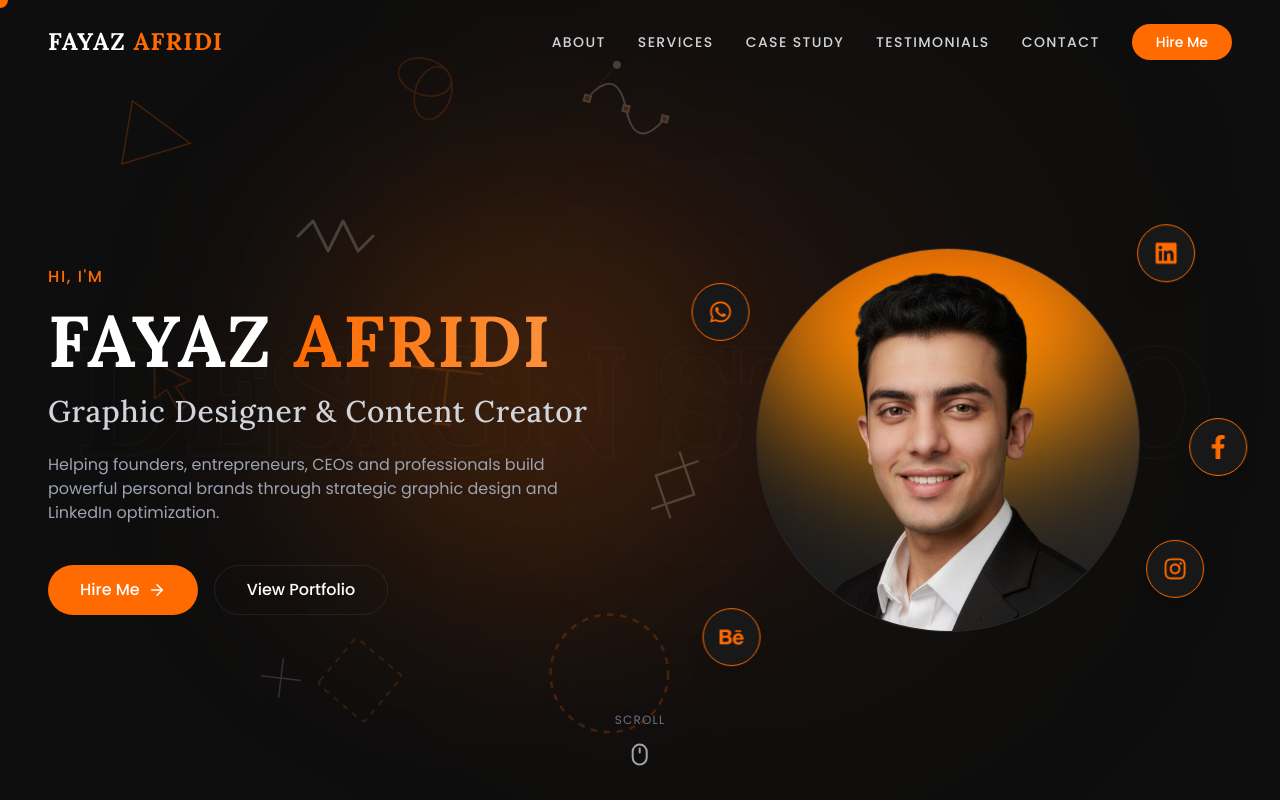
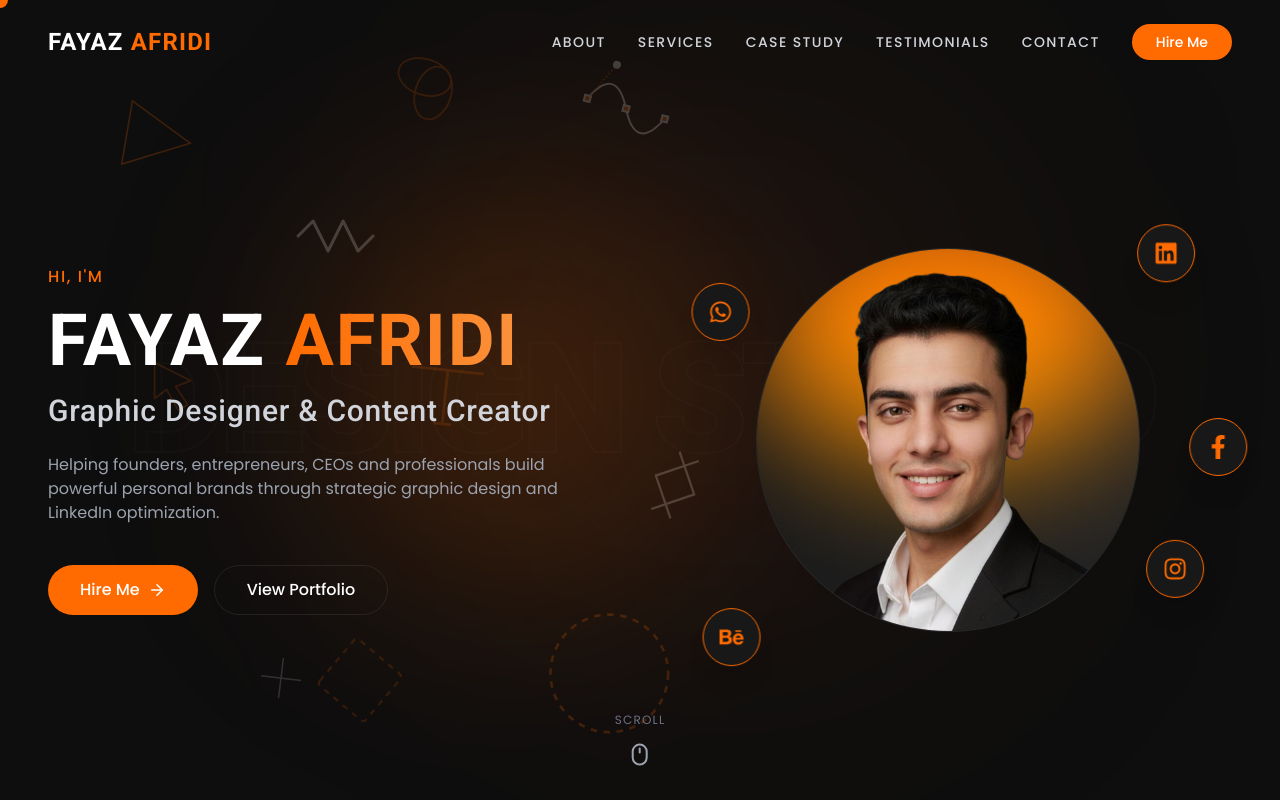
Before and after one commit to isamadafridi/fayaz-portfolio, a React (Vite) app: page / in a window 1280 px wide. Shown: the top 800 px of the page. Built offline with nearby package versions, Linux system fonts and the light colour scheme.

Commit message:
font fixing

```diff
--- a/index.html
+++ b/index.html
@@ -8,7 +8,7 @@
     <!-- Google Fonts -->
     <link rel="preconnect" href="https://fonts.googleapis.com">
     <link rel="preconnect" href="https://fonts.gstatic.com" crossorigin>
-    <link href="https://fonts.googleapis.com/css2?family=Lora:ital,wght@0,400..700;1,400..700&family=Poppins:wght@300;400;500;600;700&display=swap" rel="stylesheet">
+    <link href="https://fonts.googleapis.com/css2?family=Poppins:wght@300;400;500;600;700&family=Roboto:wght@300;400;500;700;900&display=swap" rel="stylesheet">
 
     <title>Fayaz Afridi | Graphic Designer</title>
   </head>
--- a/src/index.css
+++ b/src/index.css
@@ -1,4 +1,4 @@
-@import url('https://fonts.googleapis.com/css2?family=Lora:ital,wght@0,400..700;1,400..700&family=Poppins:wght@300;400;500;600;700&display=swap');
+@import url('https://fonts.googleapis.com/css2?family=Poppins:wght@300;400;500;600;700&family=Roboto:wght@300;400;500;700;900&display=swap');
 
 @tailwind base;
 @tailwind components;
--- a/tailwind.config.js
+++ b/tailwind.config.js
@@ -14,7 +14,7 @@
         border: 'rgba(255,255,255,0.08)',
       },
       fontFamily: {
-        heading: ['"Lora"', '"Georgia"', 'serif'],
+        heading: ['"Roboto"', 'sans-serif'],
         body: ['"Poppins"', 'sans-serif'],
       },
     },
```
